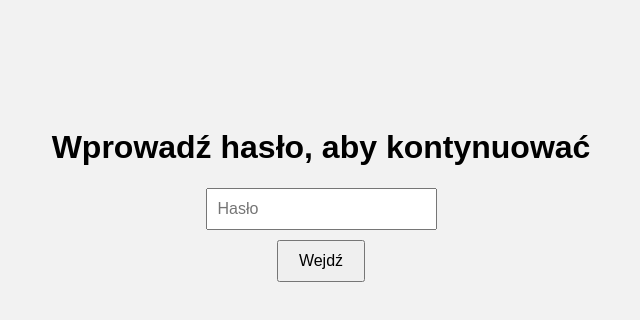
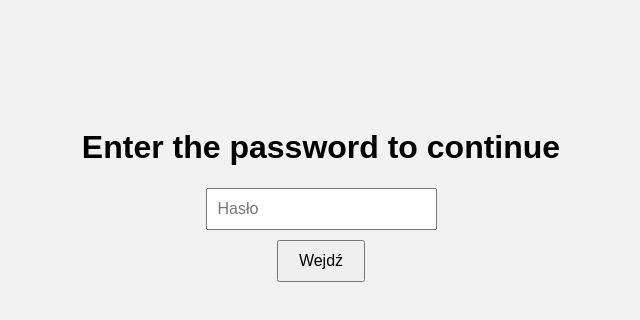
Before and after one commit to AndrzejLuszczek/my_internal_link, a plain HTML site: page index.html in a window 1280 px wide. Shown: the whole page, without its empty margins (319-959 px from the left). Drawn offline with Linux system fonts and the light colour scheme.

Commit message:
Update index.html

```diff
--- a/index.html
+++ b/index.html
@@ -23,7 +23,7 @@
   </style>
 </head>
 <body>
-  <h1>Wprowadź hasło, aby kontynuować</h1>
+  <h1>Enter the password to continue</h1>
   <input type="password" id="haslo" placeholder="Hasło">
   <br>
   <button onclick="sprawdzHaslo()">Wejdź</button>
```
